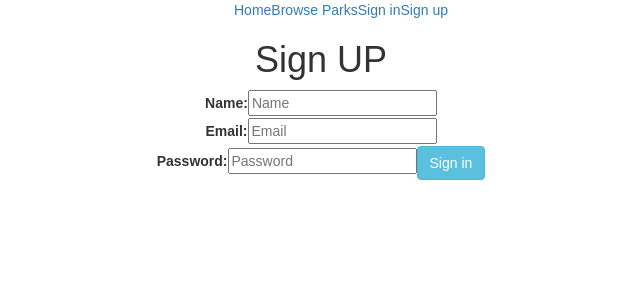
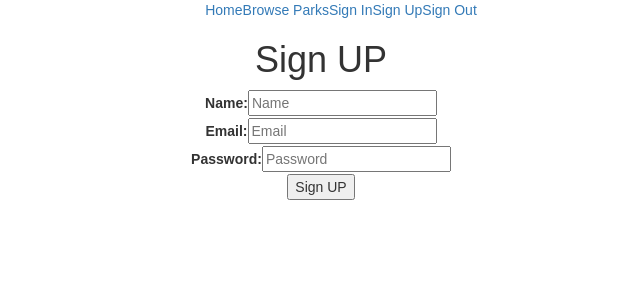
Before and after one commit to kw23085/National-Park, a React (Create React App) app in the folder client/: page /signup in a window 1280 px wide. Shown: the top 300 px of the page, without its empty margins (319-959 px from the left). Built offline with nearby package versions, Linux system fonts and the light colour scheme.

Commit message:
sign in and out form and user authentacation

```diff
--- a/client/src/App.js
+++ b/client/src/App.js
@@ -1,22 +1,36 @@
 import React, { Component } from 'react';
 import './App.css';
 import { Redirect, Route, Switch } from 'react-router-dom';
+import clientAuth from './clientAuth'
+
 import Parks from './components/Parks';
 import ParksDetails from './components/ParksDetails';
 import Navbar from './components/Navbar';
 import Home from './components/Home';
 import Signin from './components/Signin';
-import Signup from './components/Signup'
+import Signup from './components/Signup';
+import SignOut from './components/SignOut'
 
 
 class App extends Component {
 
   state = {
-    parks :[]
+    parks :[],
+    currentUser: clientAuth.getCurrentUser()
   }
 
+  onLoginSuccess(user) {
+		this.setState({ currentUser: clientAuth.getCurrentUser() })
+  }
+
+  signOut() {
+		clientAuth.logOut()
+		this.setState({ currentUser: null })
+	}
+
+
   render() {
-    const { parks } = this.state.parks
+    const { parks, currentUser } = this.state
     return (
       <div className="App">
 
@@ -34,7 +48,11 @@ class App extends Component {
           }}/>
 
           <Route exact path='/browseparks' render={() => {
-            return (<Parks parks={ parks } />)
+            if(!currentUser) {
+              return <Redirect to="/signin" />
+            } else {
+              return (<Parks parks={ parks } />)
+            }
           }} />
 
           <Route path='/browseparks/:id' render={(route) =>{
@@ -47,8 +65,12 @@ class App extends Component {
             return (<Signin />)
           }}/>
 
-          <Route path='/signup' render={() => {
-            return (<Signup/>)
+          <Route path='/signup' render={(props) => {
+            return (<Signup {...props} onSignUpSuccess={this.onLoginSuccess.bind(this)}/>)
+          }}/>
+
+          <Route path='/signout' render={(props) =>{
+            return(<SignOut onsignOut= {this.signOut.bind(this)}/>)
           }}/>
 
         </Switch>
--- a/client/src/clientAuth.js
+++ b/client/src/clientAuth.js
@@ -39,6 +39,7 @@ function logIn(credentials) {
 function signUp(userInfo) {
 	return clientAuth({ method: 'post', url: '/api/users', data: userInfo})
 		.then(res => {
+			console.log(res.data)
 			const token = res.data.token
 			if(token) {
 				// sets token as an included header for all subsequent api requests
--- a/client/src/components/Navbar.js
+++ b/client/src/components/Navbar.js
@@ -8,8 +8,9 @@ class Navbar extends Component{
                 <ul>
                 <NavLink to="/">Home</NavLink>
                 <NavLink to="/browseparks">Browse Parks</NavLink>
-                <NavLink to="/signin">Sign in</NavLink>
-                <NavLink to="/signup">Sign up</NavLink>
+                <NavLink to="/signin">Sign In</NavLink>
+                <NavLink to="/signup">Sign Up</NavLink>
+                <NavLink to="/signout">Sign Out</NavLink>
 
 
                 </ul>
--- /dev/null
+++ b/client/src/components/SignOut.js
@@ -0,0 +1,15 @@
+import React, { Component } from 'react'
+import { Redirect } from 'react-router-dom'
+
+class SignOut extends Component {
+    componentDidMount() {
+		this.props.onsignOut()
+	}
+
+    render(){
+        return <Redirect to="/home" />
+    }
+
+}
+
+export default SignOut
--- a/client/src/components/Signin.js
+++ b/client/src/components/Signin.js
@@ -1,19 +1,25 @@
 import React, { Component } from 'react'
 class Signin extends Component{
+
+    onUserSignIn(evt){
+        evt.preventDefault()
+        console.log('Sign in!')
+
+    }
 
     render(){
         return(
             <div>
                 <h1>Sign in!</h1>
-                    <form>
+                    <form onSubmit={this.onUserSignIn.bind(this)}>
                         <div>
                         <label>Email:</label>
                         <input type="text" ref="email" placeholder="Email"/>
                         </div>
                         <div>
                         <label>Password:</label>
-                        <input type="text" ref="password" placeholder="Password"/>
-                        <button type="button" className="btn btn-info" >Sign in</button>
+                        <input type="password" ref="password" placeholder="Password"/>
+                        <button>Sign in</button>
                         </div>
                     </form>
 
--- a/client/src/components/Signup.js
+++ b/client/src/components/Signup.js
@@ -1,30 +1,55 @@
 import React, { Component } from 'react';
+import clientAuth from '../clientAuth'
 
 class Signup extends Component{
+
+    state = {
+		fields: { name: '', email: '', password: ''}
+	}
+    onInputChange(evt) {
+		this.setState({
+			fields: {
+				...this.state.fields,
+				[evt.target.name]: evt.target.value
+			}
+		})
+	}
+
+    onUserSignupForm(evt){
+        evt.preventDefault()
+        console.log('clicked')
+        clientAuth.signUp(this.state.fields).then(user => {
+			if(user) {
+				this.props.onSignUpSuccess(user)
+				this.props.history.push('/browseparks')
+			} else {
+                this.setState({ fields: { name: '', email: '', password: '' } })
+            }
+		})
+    }
+
     render(){
+        const { name, email, password } = this.state.fields
         return(
             <div>
                 <h1>Sign UP</h1>
-                <form>
+                <form onSubmit={this.onUserSignupForm.bind(this)} onChange={this.onInputChange.bind(this)}>
                     <div>
                     <label>Name:</label>
-                    <input type="text" ref="name" placeholder="Name"/>
+                    <input type="text" name="name" placeholder="Name" value={name}/>
                     </div>
 
                     <div>
                     <label>Email:</label>
-                    <input type="text" ref="email" placeholder="Email"/>
+                    <input type="text" name="email" placeholder="Email" value={email}/>
                     </div>
 
                     <div>
                     <label>Password:</label>
-                    <input type="text" ref="password" placeholder="Password"/>
-                    <button type="button" className="btn btn-info" >Sign in</button>
+                    <input type="password" name="password" placeholder="Password" value={password}/>
                     </div>
+                    <button>Sign UP</button>
                 </form>
-
-
-
 
 
             </div>
```
Also changed, not shown: 2 other files (tests, documents, lock files or other folders).
